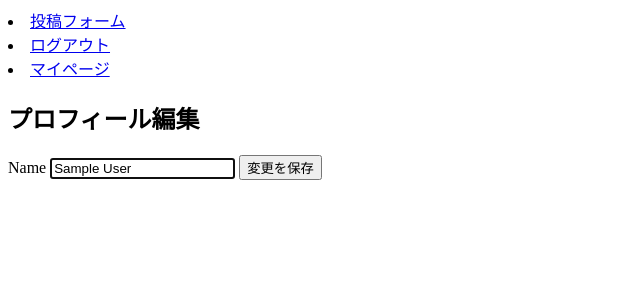
After one commit to yasuakiyoshida/game-blog-practice, a Rails app: page /users/1/edit in a window 1280 px wide. The commit adds this page. Shown: the top 300 px of the page, without its empty margins (0-640 px from the left). Run offline with Rails 7, Linux system fonts and the light colour scheme; the visitor is signed in with stand-in values (Sample User, id 1); style sheets or scripts are compiled from the project's sources; parts of the project's set-up code (start-up, migrations or seed data) failed here and were passed over.

Commit message:
[Add] プロフィール編集画面追加

```diff
--- a/app/controllers/users_controller.rb
+++ b/app/controllers/users_controller.rb
@@ -1,6 +1,12 @@
 class UsersController < ApplicationController
+
   def show
     @user = User.find(params[:id])
     @games = @user.games.page(params[:page]).reverse_order #@userに関連付けられた投稿（.game）のみ@gamesに渡す
   end
+
+  def edit
+    @user = User.find(params[:id])
+  end
+
 end
--- /dev/null
+++ b/app/views/users/edit.html.erb
@@ -0,0 +1,6 @@
+<h2>プロフィール編集</h2>
+<%= form_with model:@user, local:true do |f| %>
+  <label for="inputName">Name</label>
+  <%= f.text_field :name, autofocus: true, id:"inputName", placeholder:"名前"%>
+  <%= f.submit "変更を保存" %>
+<% end %>
--- a/app/views/users/show.html.erb
+++ b/app/views/users/show.html.erb
@@ -1,6 +1,9 @@
 <div class="profile-container">
   <h3 class="profile-name"><%= @user.name %></h3>
   <!-- ユーザー画像 -->
+  <% if @user.id == current_user.id %>
+    <p><%= link_to "プロフィール編集", edit_user_path(@user) %></p>
+  <% end %>
 </div>
 
 <% @games.each do |game| %>
--- a/config/routes.rb
+++ b/config/routes.rb
@@ -6,5 +6,5 @@ Rails.application.routes.draw do
     resource :favorites, only: [:create, :destroy] # いいね機能のルーティング、showページ不要でidの受け渡しも必要ないので単数系resource
     resources :post_comments, only: [:create, :destroy] # 投稿に対してコメントされるためpost_commentsは、gamesにネストする
   end
-  resources :users, only: [:show]
+  resources :users, only: [:show, :edit]
 end
```
